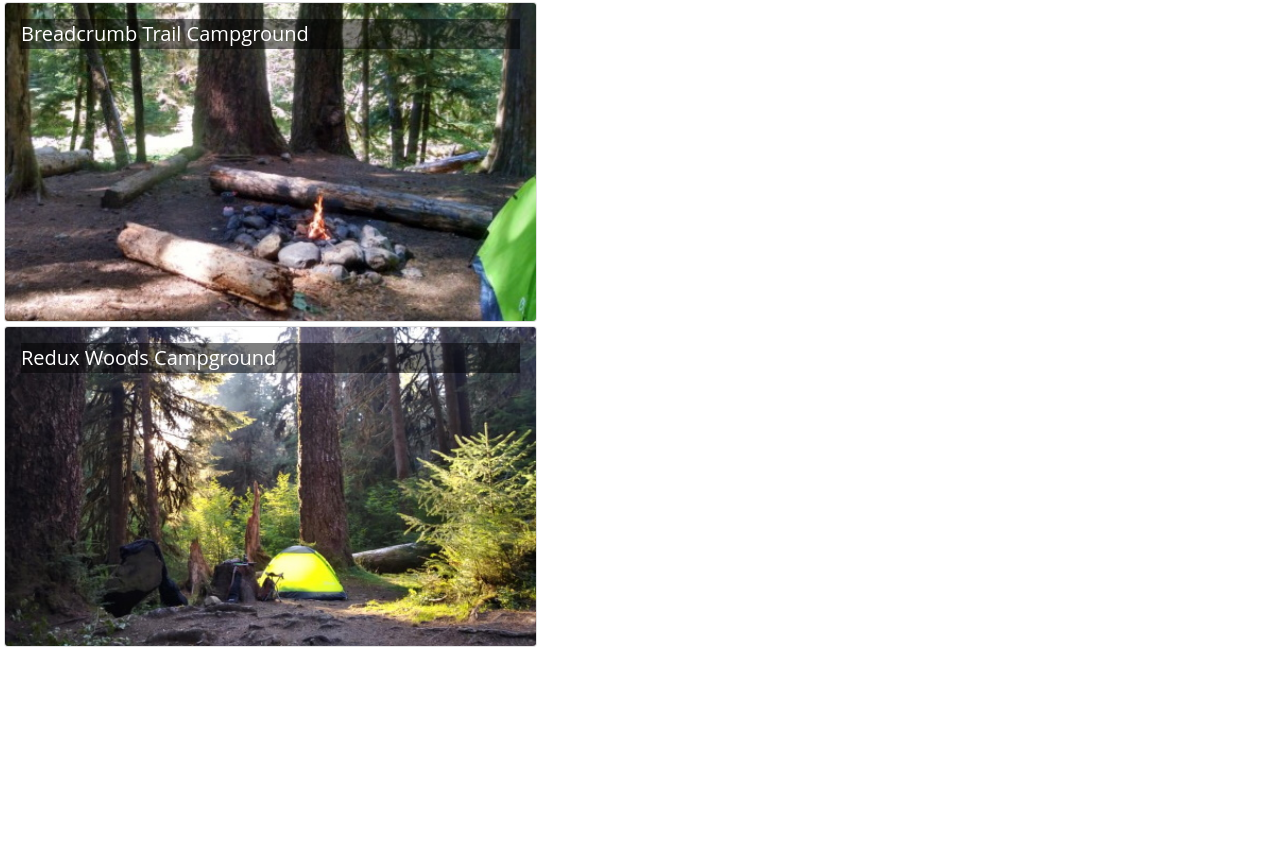
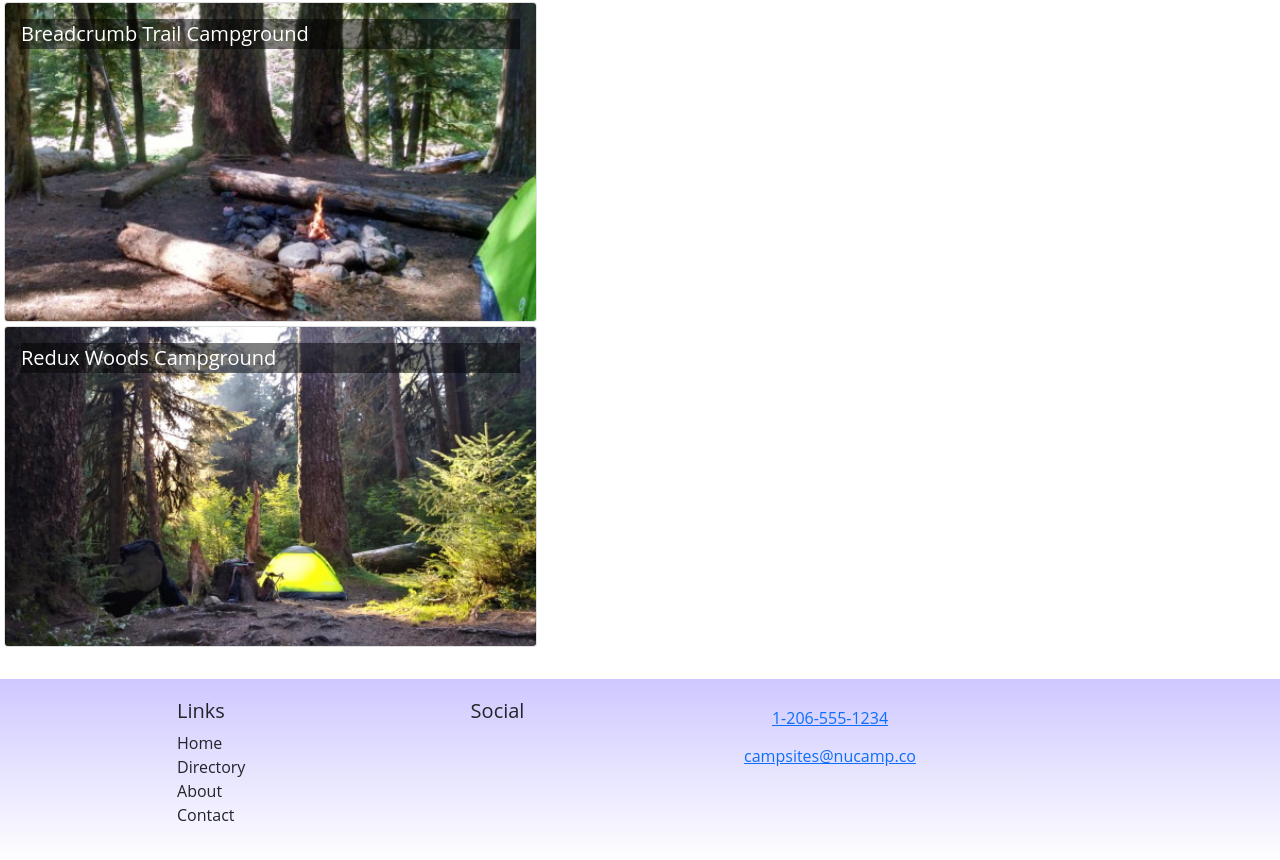
Before and after one commit to socalledsound/branched-nucampsite, a React (Create React App) app: page / in a window 1280 px wide. Shown: the part 808-1668 px from the top of the page. Before the commit the page ends 1459 px from the top, so only its background shows below. Built offline with nearby package versions, Linux system fonts and the light colour scheme.

Commit message:
task 3 still needs social imports and typefaces

```diff
--- a/src/App.js
+++ b/src/App.js
@@ -1,19 +1,14 @@
-import { Container, Navbar, NavbarBrand } from 'reactstrap';
-import NucampLogo from './app/assets/img/logo.png';
+import Header from './components/Header';
+import Footer from './components/Footer';
 import './App.css';
 import CampsitesList from './features/campsites/CamspitesList';
 
 function App() {
   return (
     <div className="App">
-      <Navbar dark color="primary" sticky="top" expand="md">
-        <Container>
-          <NavbarBrand className='mr-auto' href='/'>
-              <img className='navbar-logo' src={NucampLogo} alt='nucamp logo'/>
-          </NavbarBrand>
-        </Container>
-      </Navbar>
+      <Header />
       <CampsitesList />
+      <Footer />
     </div>
   );
 }
--- /dev/null
+++ b/src/components/Footer.js
@@ -0,0 +1,76 @@
+import { Container, Row, Col } from 'reactstrap';
+
+const Footer = () => {
+    return (
+        <footer className='site-footer'>
+            <Container>
+                <Row>
+                    <Col xs={{ size: 4, offset: 1 }} sm='2'>
+                        <h5>Links</h5>
+                        <ul className='list-unstyled'>
+                            <li>
+                                Home
+                            </li>
+                            <li>
+                               Directory
+                            </li>
+                            <li>
+                                About
+                            </li>
+                            <li>
+                                Contact
+                            </li>
+                        </ul>
+                    </Col>
+                    <Col xs='6' sm='3' className='text-center'>
+                        <h5>Social</h5>
+                        <a
+                            className='btn btn-social-icon btn-instagram'
+                            href='http://instagram.com/'
+                        >
+                            <i className='fa fa-instagram' />
+                        </a>{' '}
+                        <a
+                            className='btn btn-social-icon btn-facebook'
+                            href='http://www.facebook.com/'
+                        >
+                            <i className='fa fa-facebook' />
+                        </a>{' '}
+                        <a
+                            className='btn btn-social-icon btn-twitter'
+                            href='http://twitter.com/'
+                        >
+                            <i className='fa fa-twitter' />
+                        </a>{' '}
+                        <a
+                            className='btn btn-social-icon btn-google'
+                            href='http://youtube.com/'
+                        >
+                            <i className='fa fa-youtube' />
+                        </a>
+                    </Col>
+                    <Col sm='4' className='text-center'>
+                        <a
+                            role='button'
+                            className='btn btn-link'
+                            href='tel:+12065551234'
+                        >
+                            <i className='fa fa-phone' /> 1-206-555-1234
+                        </a>
+                        <br />
+                        <a
+                            role='button'
+                            className='btn btn-link'
+                            href='mailto:notreal@notreal.co'
+                        >
+                            <i className='fa fa-envelope-o' />{' '}
+                            campsites@nucamp.co
+                        </a>
+                    </Col>
+                </Row>
+            </Container>
+        </footer>
+    );
+}
+
+export default Footer;
--- /dev/null
+++ b/src/components/Header.js
@@ -0,0 +1,15 @@
+import { Container, Navbar, NavbarBrand } from 'reactstrap';
+import NucampLogo from '../app/assets/img/logo.png';
+
+const Header = () => {
+    return (
+        <Navbar dark color="primary" sticky="top" expand="md">
+        <Container>
+          <NavbarBrand className='mr-auto' href='/'>
+              <img className='navbar-logo' src={NucampLogo} alt='nucamp logo'/>
+          </NavbarBrand>
+        </Container>
+      </Navbar>
+    )
+}
+export default Header
--- a/src/index.js
+++ b/src/index.js
@@ -1,6 +1,10 @@
 import React from 'react';
 import ReactDOM from 'react-dom';
 import 'bootstrap/dist/css/bootstrap.min.css';
+// import 'typeface-lobster';
+// import 'typeface-open-sans';
+// import 'font-awesome/css/font-awesome.css';
+// import 'bootstrap-social/bootstrap-social.css';
 import './index.css';
 import App from './App';
 import reportWebVitals from './reportWebVitals';
```
